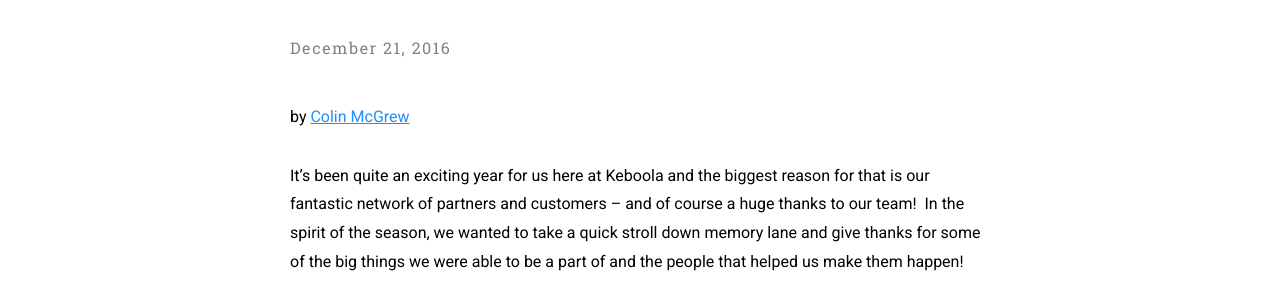
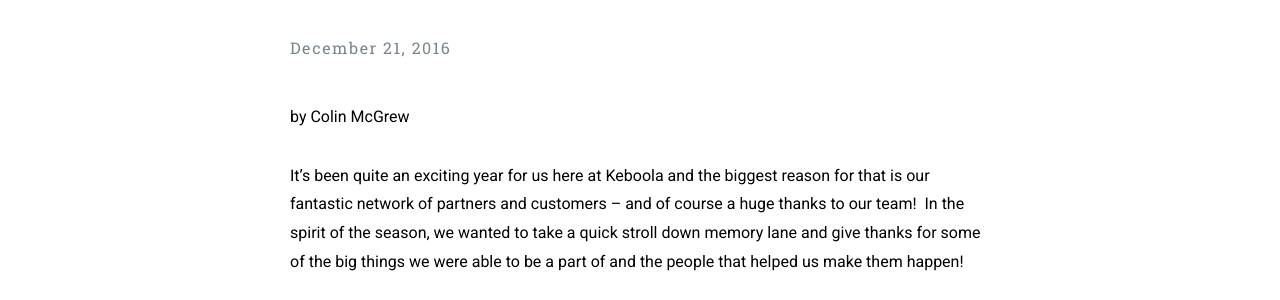
Before and after one commit to keboola/blog, a Jekyll site: the page built from _posts/2018-10-11-keboola-yearinreview-customer-partner-highlights.md, in a window 1280 px wide and 900 px high, scrolled down 346 px. Shown: the part 153-453 px from the top of the window. Built offline with Jekyll 4.4.1, drawn with Linux system fonts in a browser that asks for light colours; nearby versions of some CDN libraries; part of the change alters nothing that is shown.

```diff
--- a/_posts/2018-10-11-keboola-yearinreview-customer-partner-highlights.md
+++ b/_posts/2018-10-11-keboola-yearinreview-customer-partner-highlights.md
@@ -11,7 +11,7 @@ coverphoto: ''
 coverphoto_slider: ''
 
 ---
-by [Colin McGrew](http://blog.keboola.com/author/19180)
+by Colin McGrew
 
 It’s been quite an exciting year for us here at Keboola and the biggest reason for that is our fantastic network of partners and customers -- and of course a huge thanks to our team!  In the spirit of the season, we wanted to take a quick stroll down memory lane and give thanks for some of the big things we were able to be a part of and the people that helped us make them happen!
 
```
